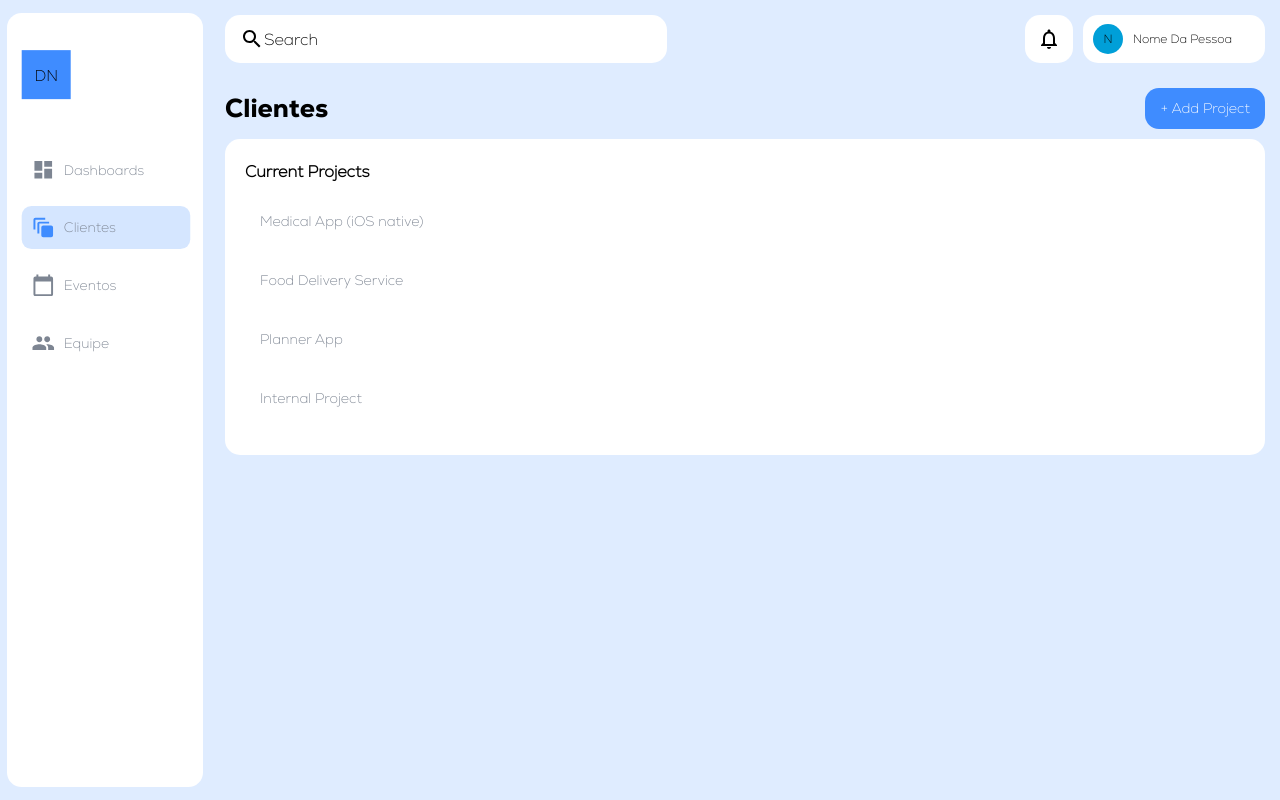
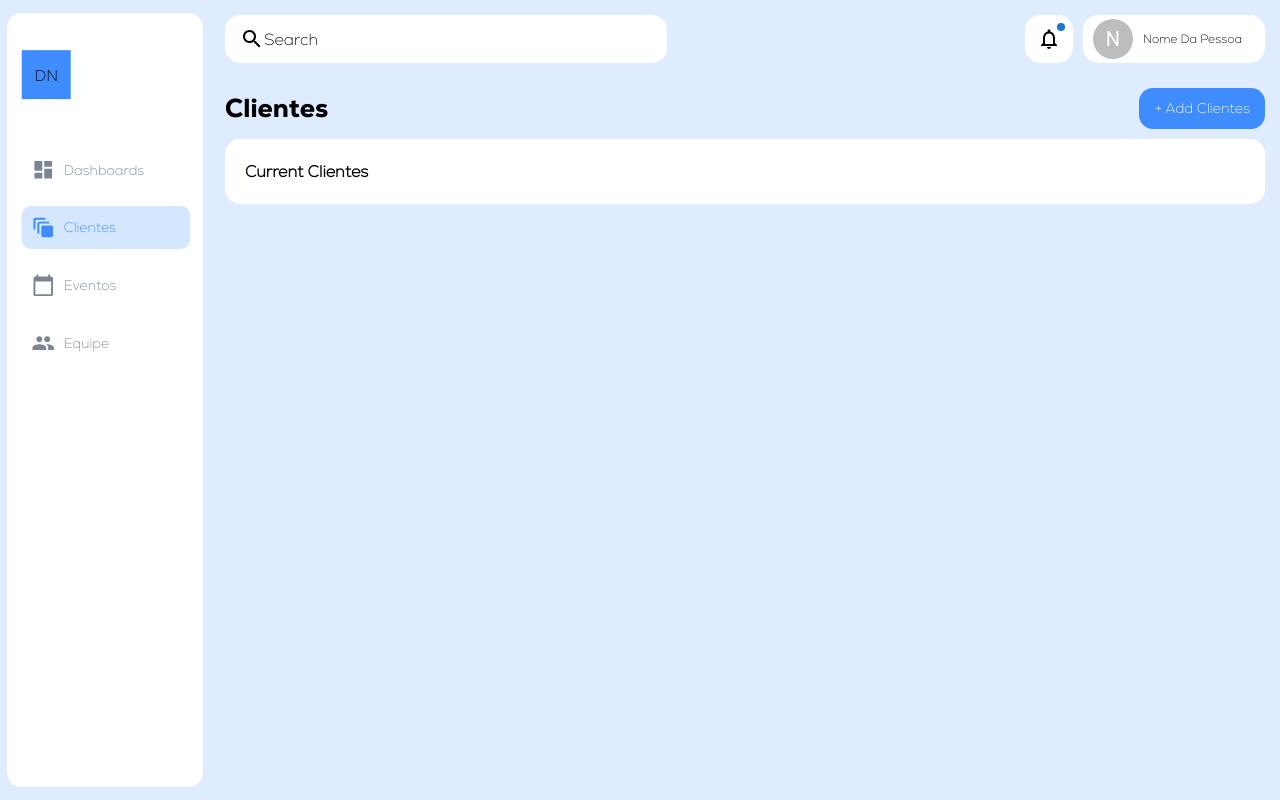
Before and after one commit to lucasnobree/erp-sistem, a React (Vite) app: page /clients in a window 1280 px wide. Built offline with nearby package versions, Linux system fonts and the light colour scheme.

Commit message:
Ajustes componentização

```diff
--- a/src/components/NHeader/NHeader.jsx
+++ b/src/components/NHeader/NHeader.jsx
@@ -1,22 +1,27 @@
+import { Avatar, Badge } from "@mui/material";
 import styles from "./NHeader.module.css";
 import { NotificationsNone, Search } from "@mui/icons-material";
 
 export function NHeader({ profileName }) {
   return (
-    profileName = "Nome Da Pessoa",
+    (profileName = "Nome Da Pessoa"),
+    (
       <header className={styles.Header}>
         <div className={styles.Pesquisa}>
           <Search /> <span>Search</span>
         </div>
         <div style={{ display: "flex", gap: "10px" }}>
           <div className={styles.Notifications}>
+            <Badge color="primary" variant="dot"> {/* //invisible={} */}
               <NotificationsNone />
+            </Badge>
           </div>
           <div className={styles.Profile}>
-          <div className={styles.ProfilePicture}> N </div>
+            <Avatar className={styles.ProfilePicture}> N </Avatar>
             <span>{profileName}</span>
           </div>
         </div>
       </header>
+    )
   );
 }
--- a/src/components/NItemMenu/NItemMenu.module.css
+++ b/src/components/NItemMenu/NItemMenu.module.css
@@ -30,7 +30,6 @@
 
 .listItemText {
   font-family: Nexa;
-  color: #7d8592;
 }
 
 .active {
--- a/src/components/NSubmenu/NSubMenu.jsx
+++ b/src/components/NSubmenu/NSubMenu.jsx
@@ -1,5 +1,4 @@
 import styles from "./NSubMenu.module.css";
-import { NItemMenu } from "../NItemMenu/NItemMenu";
 import { NHeader } from "../NHeader/NHeader";
 
 export function NSubMenu({ nomeTela }) {
@@ -7,20 +6,14 @@ export function NSubMenu({ nomeTela }) {
     <div className={styles.Tela}>
       <NHeader />
       <div>
-          <div className={styles.Title}>
-            {nomeTela}
-            <button className={styles.addButton}>+ Add Project</button>
+        <div className={styles.Header}>
+          <span className={styles.Title}>{nomeTela}</span>
+          <button className={styles.addButton}>+ Add {nomeTela}</button>
         </div>
         <div className={styles.subMenu}>
           <div className={styles.header}>
-              <h4>Current Projects</h4>
+            <h4>Current {nomeTela}</h4>
           </div>
-            <ul className={styles.subMenuList}>
-              <NItemMenu name="Medical App (iOS native)" />
-              <NItemMenu name="Food Delivery Service" />
-              <NItemMenu name="Planner App" />
-              <NItemMenu name="Internal Project" />
-            </ul>
         </div>
       </div>
     </div>
--- a/src/components/NSubmenu/NSubMenu.module.css
+++ b/src/components/NSubmenu/NSubMenu.module.css
@@ -4,12 +4,16 @@
   padding: 20px;
 }
 
-.Title {
+.Header {
   display: flex;
   justify-content: space-between;
   font-size: 26px;
+  margin-bottom: 10px;
+}
+
+.Title{
+  display: flex;
   font-family: NexaBold, sans-serif;
-  margin-bottom: 10px;
 }
 
 .addButton {
```
Lines whose indentation alone changed are shown as unchanged.
